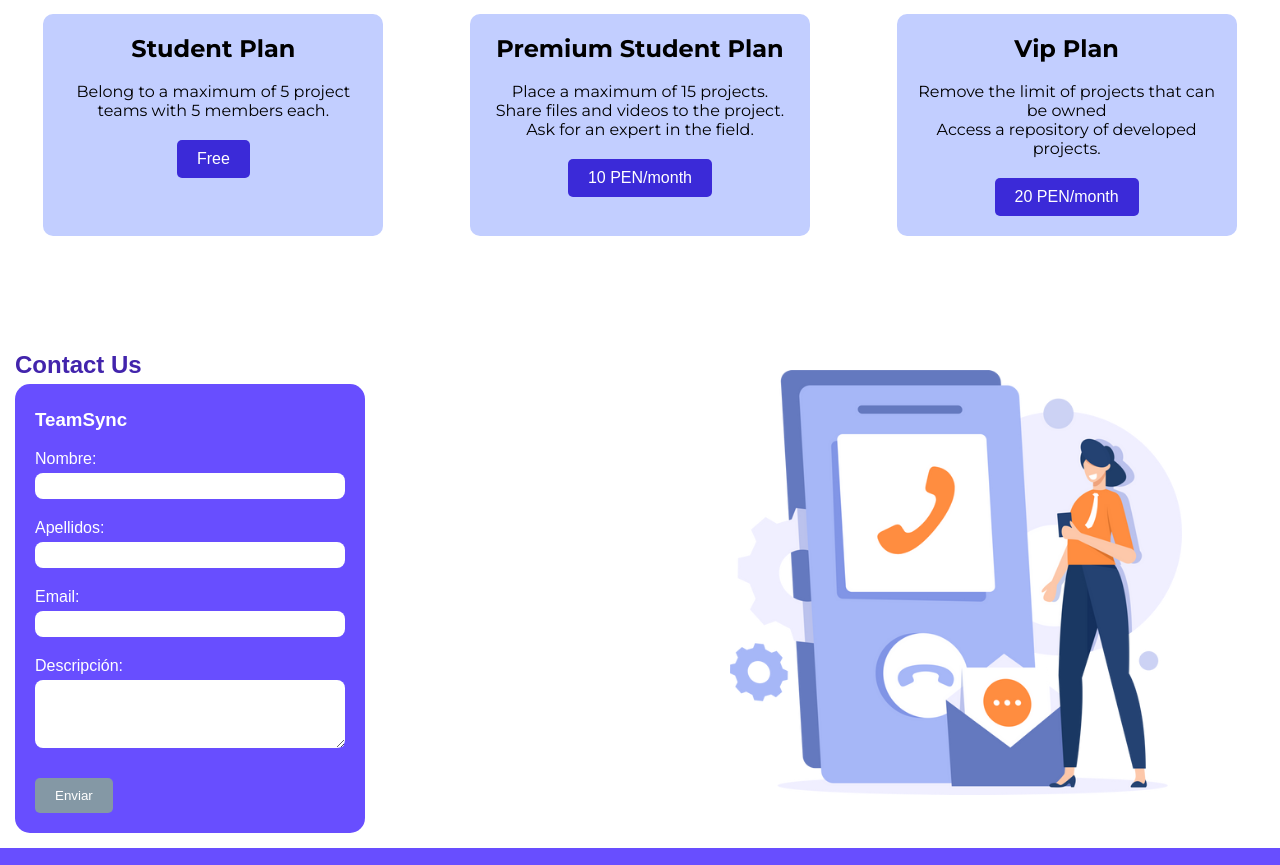
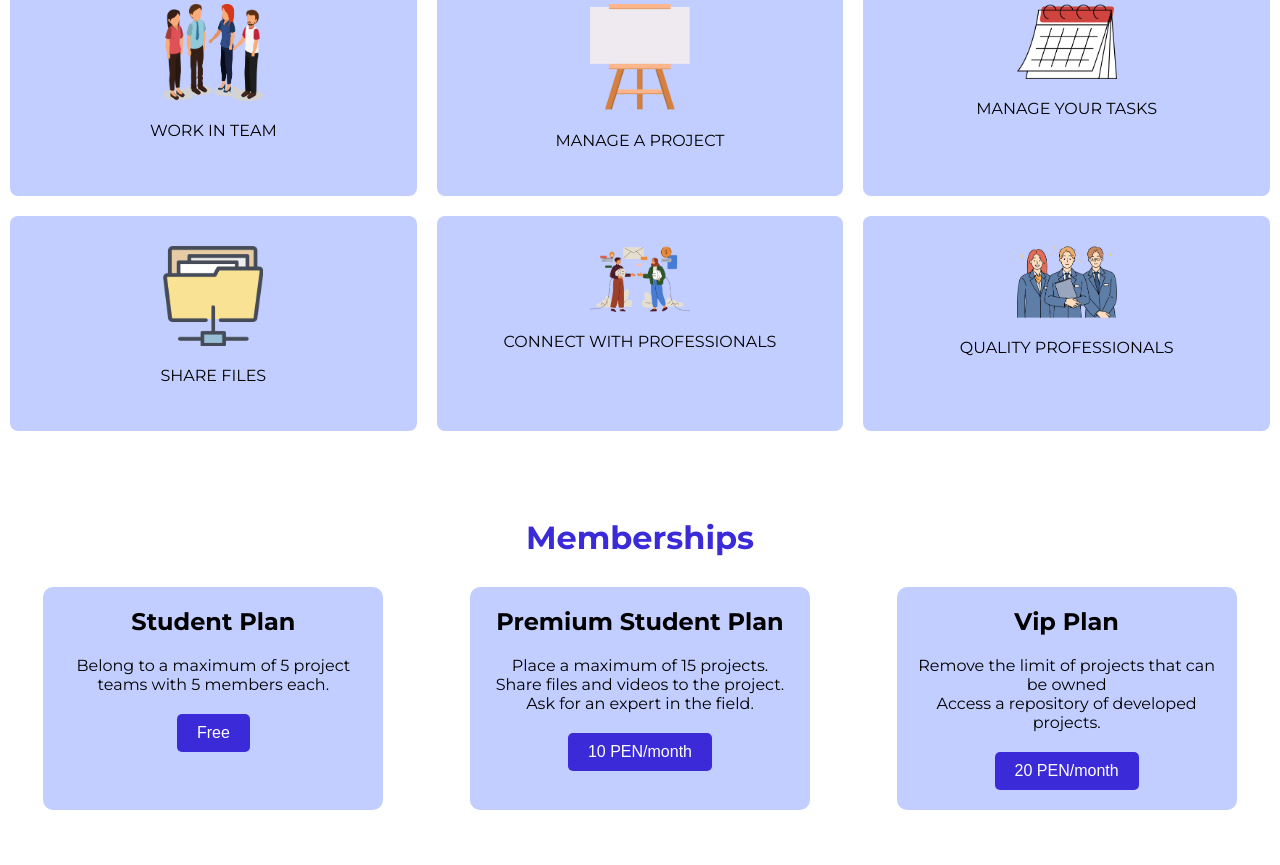
Before and after one commit to DevOps-Upc/TeamSync-LandingPage, a plain HTML site: page index.html in a window 1280 px wide. Shown: the part 593-1458 px from the top of the page. Drawn offline with Linux system fonts and the light colour scheme.

Commit message:
feat(Service):Add service and style

```diff
--- a/assets/styles/styles.css
+++ b/assets/styles/styles.css
@@ -159,3 +159,29 @@ body {
       width: 90%;
     }
   }
+
+  .service {
+    text-align: center;
+    display: flex;
+    flex-direction: column;
+
+  }
+  .row {
+
+    display: flex;
+    justify-content: space-between;
+  }
+  .column1, .column2, .column3  {
+    background-color: #C2CEFF;
+    padding: 30px;
+    margin: 10px;
+    flex: 1;
+    border-radius:8px;
+  }
+
+  .service-img {
+    width: 100px;
+    height: auto;
+
+
+  }
--- a/index.html
+++ b/index.html
@@ -32,9 +32,42 @@
         <span>Streamline your teamwork and sync your projects with TeamSync!</span>
         <button>Star Now</button>
     </div>
+
     <section class="service">
+      <h1 class="section-title">What we offer?</h1>
+      <div class="row">
+        <div class="column1">
+          <img src="/assets/img/tl (4).webp" class="service-img">
+          <P>WORK IN TEAM</P>
 
+        </div>
+        <div class="column2">
+          <img src="/assets/img/tl (5).webp" class="service-img">
+          <p>MANAGE A PROJECT</p>
+
+        </div>
+        <div class="column3">
+          <img src="/assets/img/tl (3).webp" class="service-img">
+          <P>MANAGE YOUR TASKS</P>
+        </div>
+      </div>
+      <div class="row">
+        <div class="column1">
+          <img src="/assets/img/tl (1).webp" class="service-img">
+          <p>SHARE FILES</p>
+        </div>
+        <div class="column2">
+          <img src="/assets/img/tl (2).webp" class="service-img">
+          <p>CONNECT WITH PROFESSIONALS</p>
+        </div>
+        <div class="column3">
+          <img src="/assets/img/tl.webp" class="service-img">
+          <p>QUALITY PROFESSIONALS</p>
+        </div>
+      </div>
     </section>
+
+
     <section class="plan-section">
       <h1 class="section-title">Memberships</h1>
       <div class="plan-cards">
```
